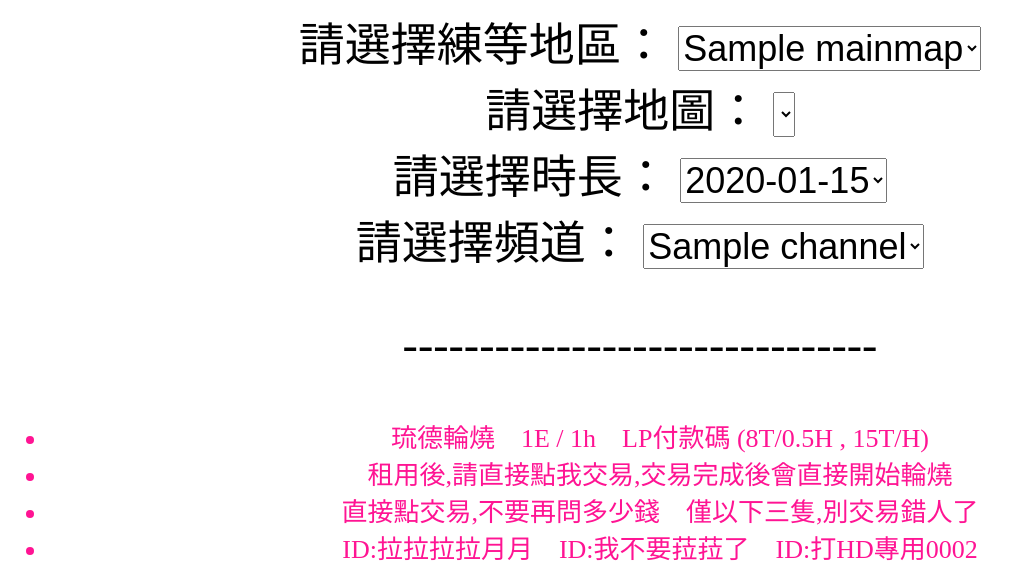
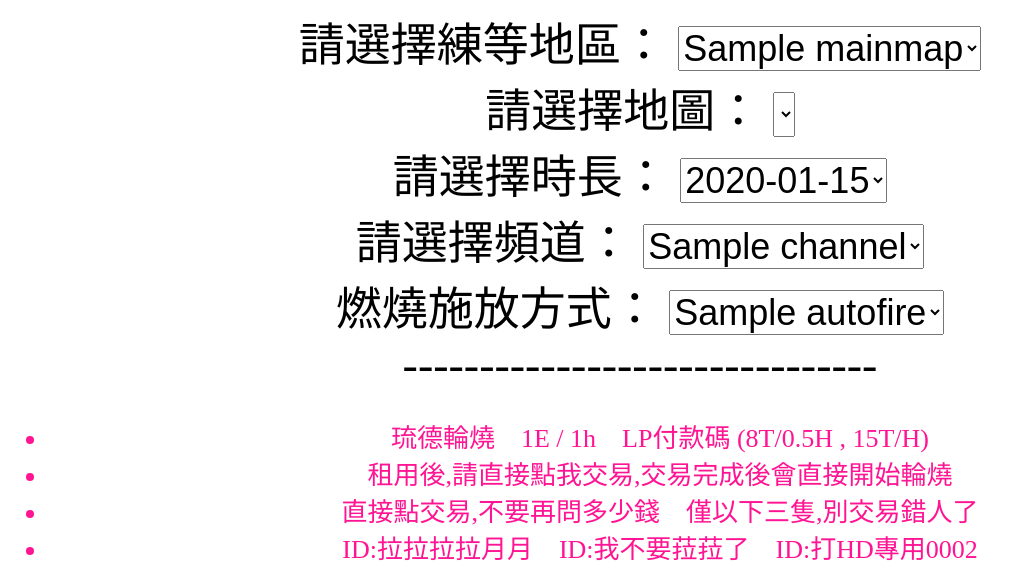
Before and after one commit to a6428775/flask, a Flask app: template templates/index.html in a window 1280 px wide. Shown: the top 569 px of the page, without its empty margins (0-1018 px from the left). Run offline with Flask 3, Linux system fonts and the light colour scheme; the template is opened without the code that fills it: most values are stand-ins (such as "Sample title", 1, 10 or a date in 2020); lists and menus that the app fills with data are empty.

Commit message:
新增選項

```diff
--- a/app.py
+++ b/app.py
@@ -41,6 +41,7 @@ choosemap = {
 }
 channeldata = ["1S", "2S", "3S", "4S", "5S", "6S", "7S", "8S", "9S", "10S", "11S", "12S", "13S", "14S", "15S", "16S", "17S", "18S", "19S", "20S", "21S", "22S", "23S", "24S", "25S", "26S", "27S", "28S", "29S", "30S"]
 timelongdata = ["0.5H", "1H", "1.5H", "2H","2.5H", "3H","3.5H", "4H", "活動輪(15分鐘)"]
+autofiredata = ['每30分鐘放燒','自行輸入指令放燒']
 
 
 
--- a/templates/changemap.html
+++ b/templates/changemap.html
@@ -109,6 +109,7 @@
                 </p>
                 <ul style="font-size: 26px;color: deeppink;">
                     <li>跑圖用表單</li>
+                    <li>可在官方賴建議新增地圖</li>
                     <li>請勿頻繁送出表單 請勿頻繁送出表單</li>
                     <li>換圖後沒放到輪迴 再自行補輪 輸入"!補輪"</li>
                     <li>燃燒CD時間30分鐘 換圖無法補放</li>
--- a/templates/index.html
+++ b/templates/index.html
@@ -22,6 +22,7 @@
             #choosemap,
             #timelong,
             #channel,
+            #autofire,
             #btn {
                 width: 80%; /* Adjust width as needed */
                 margin: 5px 0;
@@ -34,6 +35,7 @@
         #choosemap,
         #timelong,
         #channel,
+        #autofire,
         #btn {
             font-size: 36px; /* Change font size for select elements */
             /* Add any other specific styles as needed */
@@ -100,13 +102,23 @@
         </form>
     </div>
     <div>
-        <div>
+        <form>
+            <label>燃燒施放方式：</label>
+            <select name="autofire" id="autofire">
+                {% for autofire in autofiredata %}
+                    <option value="{{ autofire }}"> {{ autofire }} </option>
+                {% endfor %}
+            </select>
+            <br>
+        </form>
 
-            <p>-------------------------------</p>
 
-                <p>
-                    <a id ="msgtext" style="color: red;"></a>
-                </p>
+
+            <a>-------------------------------</a>
+
+            <a>
+                <a id ="msgtext" style="color: red;"></a>
+
                 <ul style="font-size: 26px;color: deeppink;">
                     <li>琉德輪燒　1E / 1h　LP付款碼 (8T/0.5H , 15T/H)</li>
                     <li>租用後,請直接點我交易,交易完成後會直接開始輪燒</li>
@@ -116,10 +128,12 @@
                     <!-- <a href="https://cdn.discordapp.com/attachments/611543278474493982/1204701275384717332/IMG_3862.jpg?ex=65d5b07e&is=65c33b7e&hm=905e09e0d974840903acb1f9ea197b2757b7e7589508f3f998be394d2c562b41&"><img src="https://cdn.discordapp.com/attachments/611543278474493982/1204701275384717332/IMG_3862.jpg?ex=65d5b07e&is=65c33b7e&hm=905e09e0d974840903acb1f9ea197b2757b7e7589508f3f998be394d2c562b41&" width="130" height="130" > </a>          -->
                     <img src="https://github.com/a6428775/flask/blob/main/templates/LinepayQR.jpg?raw=true" width="130" height="130"/>
                 </ul>
-                -------------------------------
+            </a>
+            <a>-------------------------------</a>
 
 
-        </div>
+    </div>
+    <div>
         <input id="userid" type="hidden" value="{{ userid }}">
         <button class="btn" id="btn1" onclick="submitForm()" style="padding: 15px;font-size: larger;" >確認送出</button>
         <a>　　</a>
@@ -138,8 +152,10 @@
             var timelong2 = $(timelong).val();
             var channel2 = $(channel).val();
             var userid2 =  $(userid).val() ;
+            var autofire2 =  $(autofire).val() ;
+
             console.log('Form submitted!');
-            console.log(map_selection2+"-"+choosemap2,timelong2,channel2,userid2);
+            console.log(map_selection2+"-"+choosemap2,timelong2,channel2,userid2,autofire2);
 
             if (choosemap2 == null) {
                 $(msgtext).empty()
@@ -150,15 +166,18 @@
             }else if(channel2 == null){
                 $(msgtext).empty()
                 $(msgtext).append("請選擇幾頻道")
+            }else if(autofire2 == null){
+                $(msgtext).empty()
+                $(msgtext).append("請選擇燃燒施放方式")
             }else{
                 document.getElementById("btn1").disabled=true;
                 document.getElementById("btn2").disabled=true;
 
                 var formdata;
                 if (map_selection2 == "200等以下"){
-                    formdata = [choosemap2,timelong2,channel2,userid2];
+                    formdata = [choosemap2,timelong2,channel2,userid2,autofire2];
                 }else{
-                    formdata = [map_selection2+"-"+choosemap2,timelong2,channel2,userid2];
+                    formdata = [map_selection2+"-"+choosemap2,timelong2,channel2,userid2,autofire2];
                 }
 
 
```
